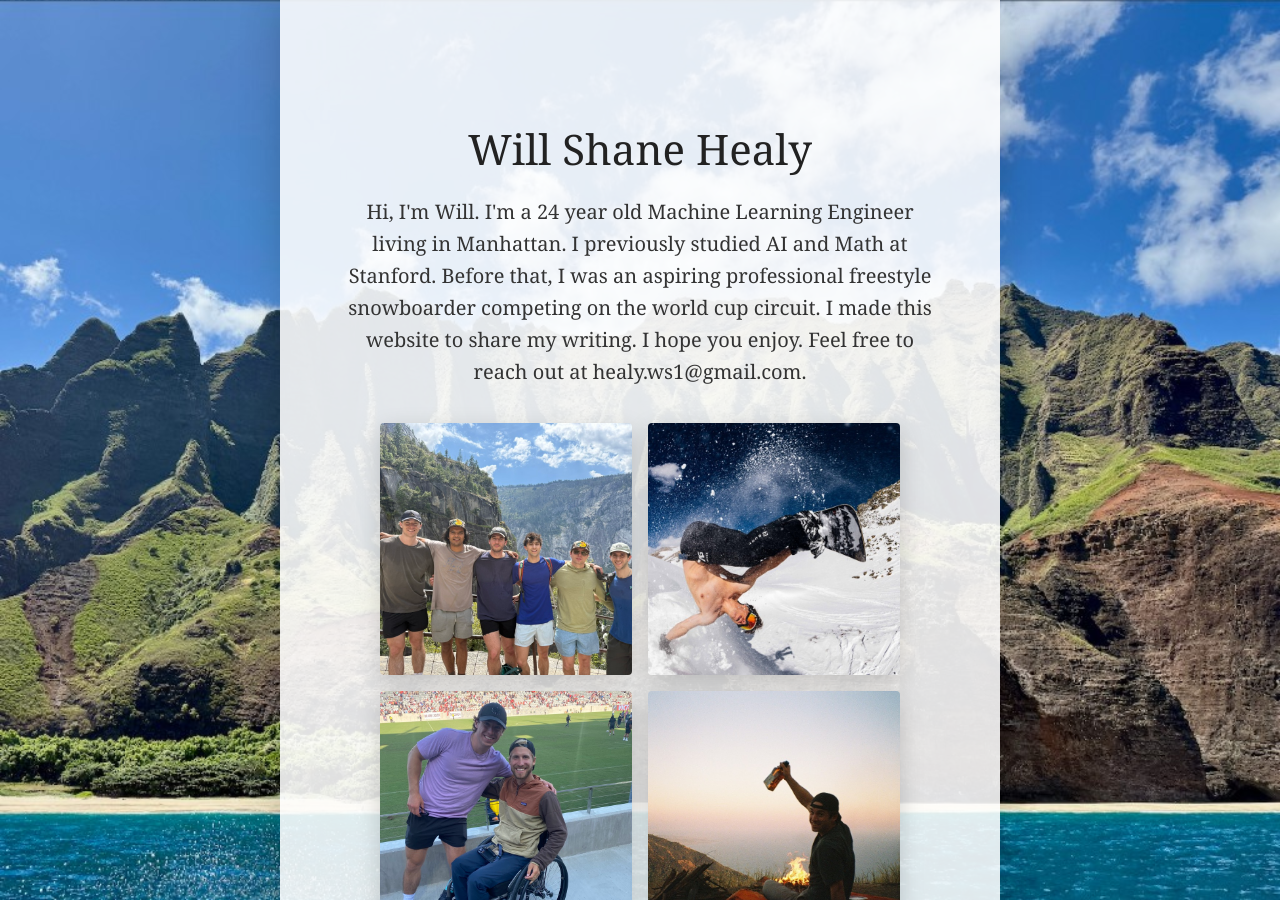
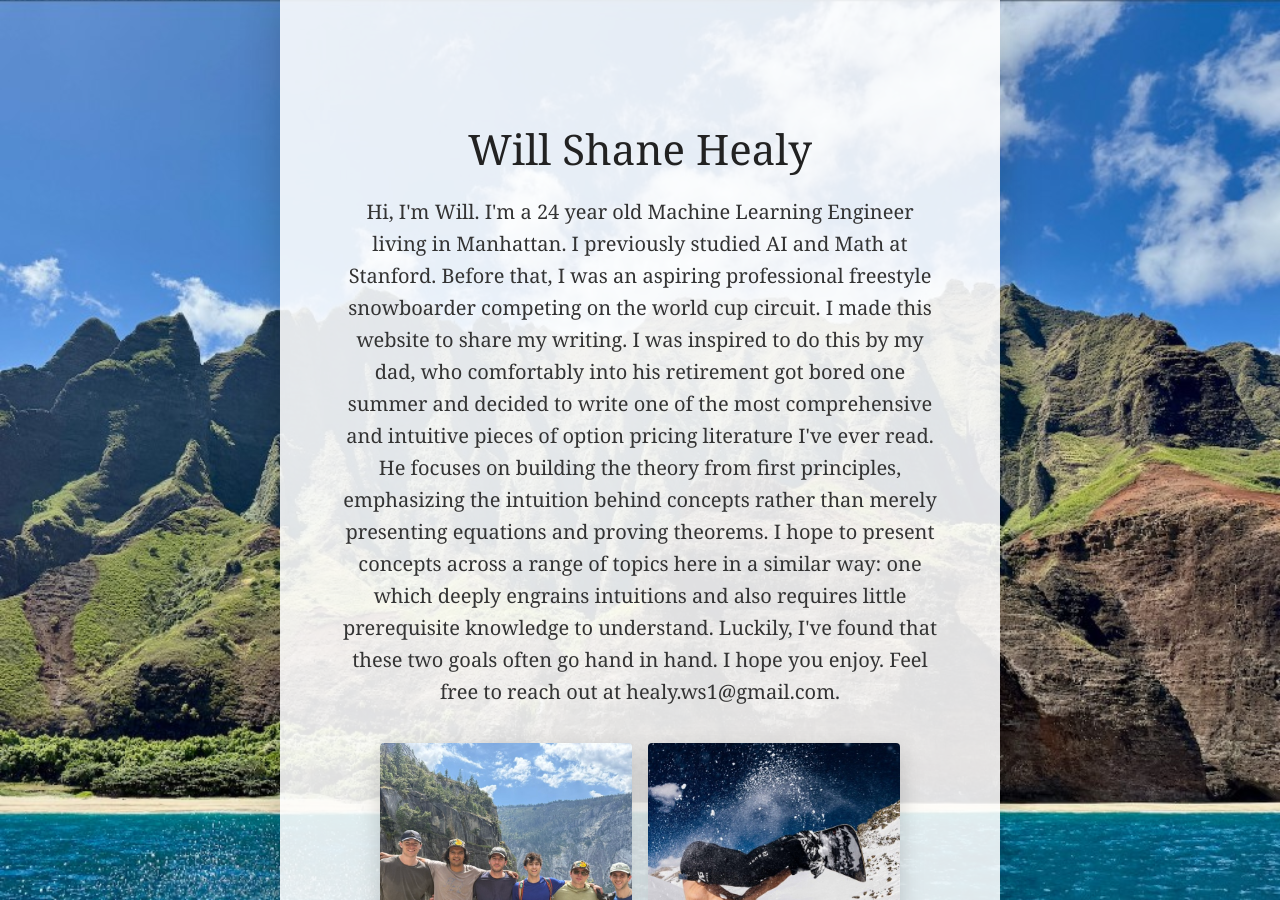
Before and after one commit to whealy11/whealy11.github.io, a Jekyll site: the page built from index.html, in a window 1280 px wide and 900 px high. Built offline with Jekyll 4.4.1, drawn with Linux system fonts in a browser that asks for light colours.

Commit message:
changed intro

```diff
--- a/index.html
+++ b/index.html
@@ -6,8 +6,16 @@ layout: default
   <h1>Will Shane Healy</h1>
 
   <p class="intro-text">
-    Hi, I'm Will. I'm a 24 year old Machine Learning Engineer living in Manhattan. I previously studied AI and Math at Stanford. Before that, I was an aspiring professional freestyle snowboarder competing on the world cup circuit. I made this
-    website to share my writing. I hope you enjoy. Feel free to reach out at healy.ws1@gmail.com.
+    Hi, I'm Will. I'm a 24 year old Machine Learning Engineer living in Manhattan. I previously
+    studied AI and Math at Stanford. Before that, I was an aspiring professional freestyle snowboarder
+    competing on the world cup circuit. I made this website to share my writing. I was inspired to do
+    this by my dad, who comfortably into his retirement got bored one summer and decided
+    to write one of the most comprehensive and intuitive pieces of option pricing literature I've ever read. He focuses on building the theory from first principles,
+    emphasizing the intuition behind concepts rather than merely presenting equations and proving theorems.
+    I hope to present concepts across a range of topics here in a similar way: one which deeply
+    engrains intuitions and also requires little prerequisite knowledge to understand. Luckily, I've found that these two goals often go hand in hand.
+I hope you enjoy.
+    Feel free to reach out at healy.ws1@gmail.com.
 
   </p>
 
```
